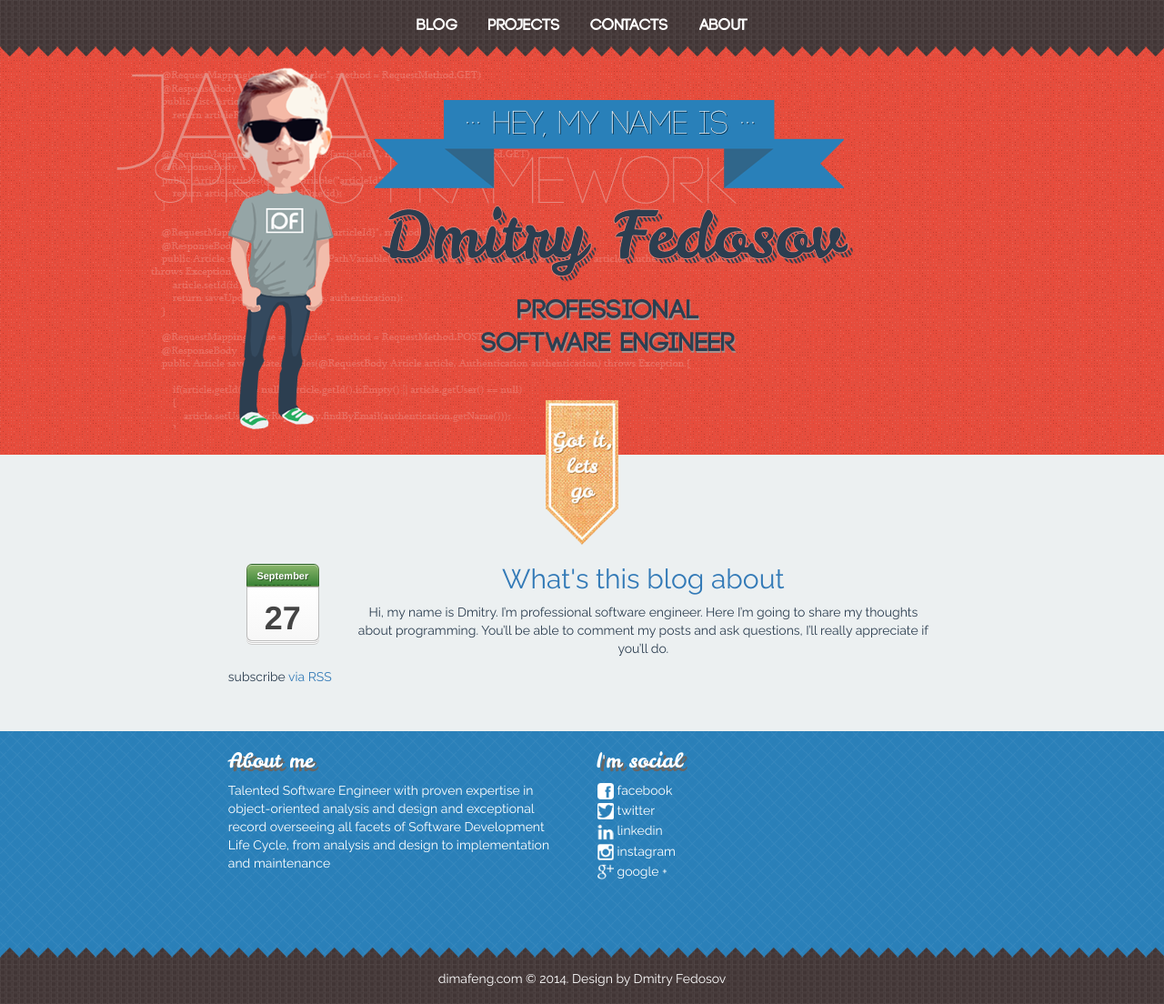
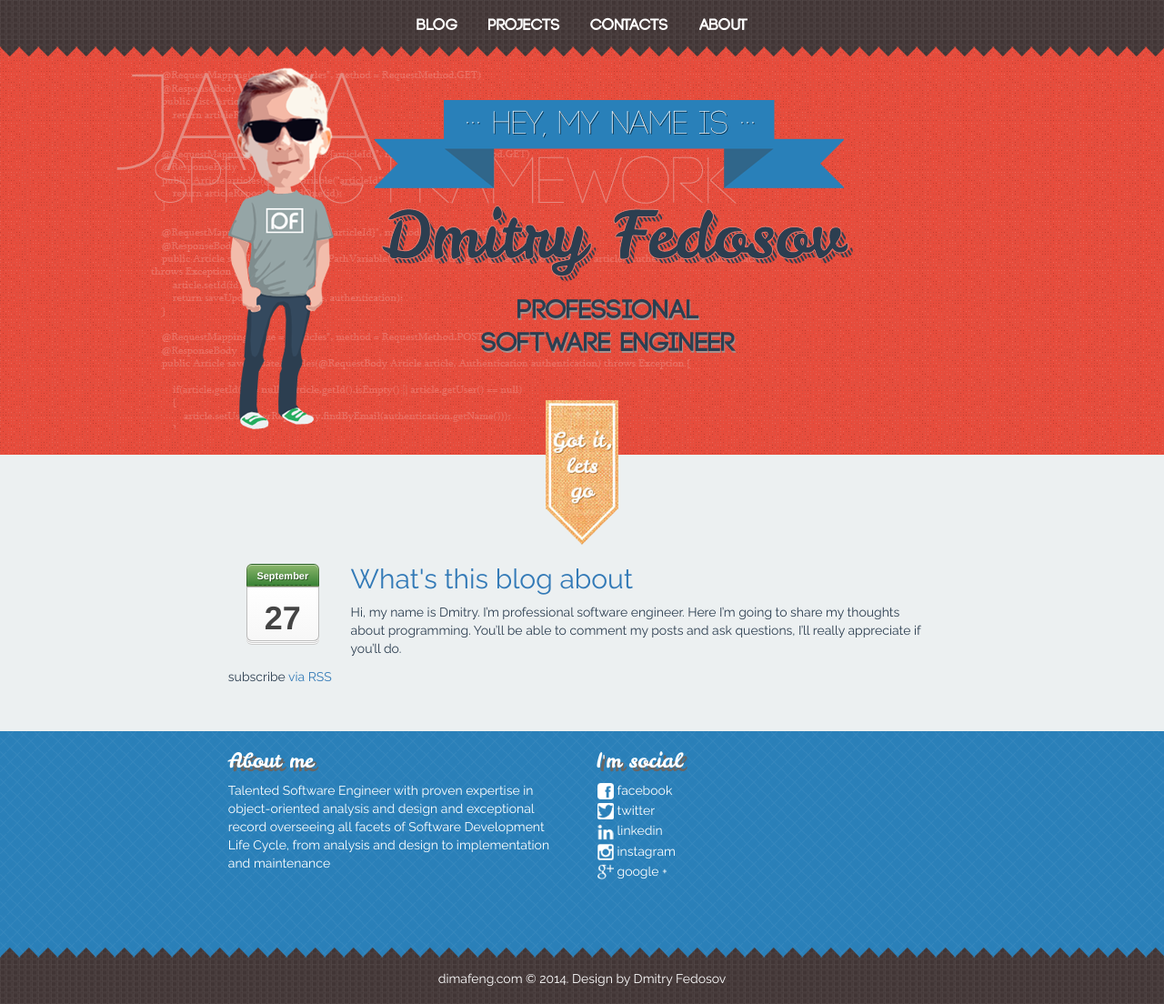
Before and after one commit to dimafeng/dimafeng.github.io, a Jekyll site: the page built from index.html, in a window 1280 px wide and 1104 px high. Shown: the whole window at 91% size. Built offline with Jekyll 4.4.1, drawn with Linux system fonts in a browser that asks for light colours; nearby versions of some CDN libraries.

Commit message:
First [age formatting

```diff
--- a/index.html
+++ b/index.html
@@ -16,7 +16,7 @@ layout: default
                 </div>
             </div>
         </div>
-        <div class="col-md-10" style="text-align: center;">
+        <div class="col-md-10">
             <h2>
                 <a class="post-link" href="{{ post.url | prepend: site.baseurl }}">{{ post.title }}</a>
             </h2>
```
